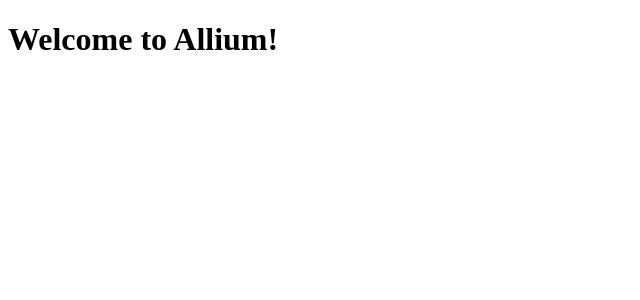
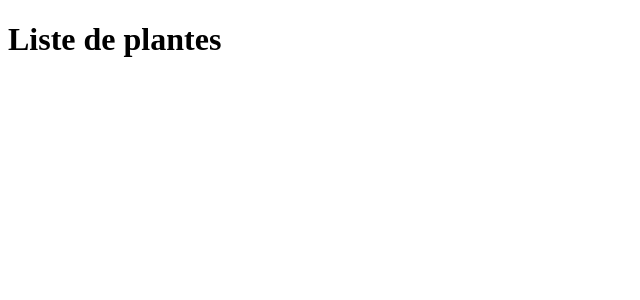
Before and after one commit to alexia-pratensi/ng-plants-app, an Angular app: page / in a window 1280 px wide. Shown: the top 300 px of the page, without its empty margins (0-640 px from the left). Built offline with nearby package versions, Linux system fonts and the light colour scheme.

Commit message:
plant component

```diff
--- a/src/app/app.component.ts
+++ b/src/app/app.component.ts
@@ -1,19 +1,21 @@
 import { Component, OnInit } from '@angular/core';
+import { PLANTS } from './plant_list';
+import { Plant } from './plant';
 
 @Component({
   selector: 'app-root',
-  template:`<h1> Welcome to {{plantList[1]}}!</h1>`
+  template:`<h1>Liste de plantes</h1>`
 })
 export class AppComponent implements OnInit{
-  plantList= ['Astrantia', 'Allium', 'Angelonia'];
+ plantList: Plant[] = PLANTS;
 
   ngOnInit() {
     console.table(this.plantList)
-    this.selectPlant('Allium')
+    this.selectPlant(this.plantList[0])
   }
 
-  selectPlant(plantName: string) {
-    console.log(`Vous avez cliqué sur la plante ${plantName}`)
+  selectPlant(plant: Plant) {
+    console.log(`Vous avez cliqué sur la plante ${plant.name}`)
   }
 
 }
--- a/src/app/plant.ts
+++ b/src/app/plant.ts
@@ -4,5 +4,5 @@ export class Plant {
   picture: string;
   bloom: string;
   description: string;
-
+  created: Date;
 }
--- /dev/null
+++ b/src/app/plant_list.ts
@@ -0,0 +1,76 @@
+import { Plant } from "./plant";
+
+export const PLANTS: Plant[] = [
+  {
+  id: 1,
+  name: 'Astrantia',
+  picture: 'https://hips.hearstapps.com/hmg-prod/images/types-of-flowers-for-garden-astrantia-1674846661.jpeg?crop=1xw:1xh;center,top&resize=980:*',
+  bloom: 'Printemps à été',
+  description: "Cette plante vivace moins connue est en fait un favori des jardins de cottage à l'ancienne. Ses jolies fleurs durent longtemps et attirent des tonnes de pollinisateurs.",
+  created: new Date(),
+  },
+  {
+  id: 2,
+  name: 'Allium',
+  picture: 'https://hips.hearstapps.com/hmg-prod/images/types-of-garden-flowers-purple-allium-1674847068.jpeg?crop=1xw:1xh;center,top&resize=980:*',
+  bloom: 'A la fin du printemps',
+  description: "De hautes fleurs en forme de globe (certaines sont aussi grosses que votre main!) Sont un ajout frappant au jardin printanier. Les rongeurs ne dérangeront pas ces bulbs.",
+  created: new Date(),
+  },
+  {
+    id: 3,
+    name: 'Angelonia',
+    picture: 'https://hips.hearstapps.com/hmg-prod/images/types-of-flowers-for-garden-angelonia-1674847372.jpeg?crop=1xw:1xh;center,top&resize=980:*',
+    bloom: 'Printemps à Automne',
+    description: "Les couleurs vives, les formes en cascade ou dressées et les fleurs qui fleurissent sans arrêt sont autant de raisons de planter cette annuelle dans vos plates-bandes, jardinières et pots. On l'appelle parfois muflier d'été.",
+    created: new Date(),
+  },
+  {
+    id: 4,
+    name: 'Astrantia',
+    picture: 'https://hips.hearstapps.com/hmg-prod/images/types-of-flowers-for-garden-astrantia-1674846661.jpeg?crop=1xw:1xh;center,top&resize=980:*',
+    bloom: 'Printemps à été',
+    description: "Cette plante vivace moins connue est en fait un favori des jardins de cottage à l'ancienne. Ses jolies fleurs durent longtemps et attirent des tonnes de pollinisateurs.",
+    created: new Date(),
+    },
+    {
+    id: 5,
+    name: 'Allium',
+    picture: 'https://hips.hearstapps.com/hmg-prod/images/types-of-garden-flowers-purple-allium-1674847068.jpeg?crop=1xw:1xh;center,top&resize=980:*',
+    bloom: 'A la fin du printemps',
+    description: "De hautes fleurs en forme de globe (certaines sont aussi grosses que votre main!) Sont un ajout frappant au jardin printanier. Les rongeurs ne dérangeront pas ces bulbs.",
+    created: new Date(),
+    },
+    {
+      id: 6,
+      name: 'Angelonia',
+      picture: 'https://hips.hearstapps.com/hmg-prod/images/types-of-flowers-for-garden-angelonia-1674847372.jpeg?crop=1xw:1xh;center,top&resize=980:*',
+      bloom: 'Printemps à Automne',
+      description: "Les couleurs vives, les formes en cascade ou dressées et les fleurs qui fleurissent sans arrêt sont autant de raisons de planter cette annuelle dans vos plates-bandes, jardinières et pots. On l'appelle parfois muflier d'été.",
+      created: new Date(),
+    },
+    {
+    id: 7,
+    name: 'Astrantia',
+    picture: 'https://hips.hearstapps.com/hmg-prod/images/types-of-flowers-for-garden-astrantia-1674846661.jpeg?crop=1xw:1xh;center,top&resize=980:*',
+    bloom: 'Printemps à été',
+    description: "Cette plante vivace moins connue est en fait un favori des jardins de cottage à l'ancienne. Ses jolies fleurs durent longtemps et attirent des tonnes de pollinisateurs.",
+    created: new Date(),
+    },
+    {
+    id: 8,
+    name: 'Allium',
+    picture: 'https://hips.hearstapps.com/hmg-prod/images/types-of-garden-flowers-purple-allium-1674847068.jpeg?crop=1xw:1xh;center,top&resize=980:*',
+    bloom: 'A la fin du printemps',
+    description: "De hautes fleurs en forme de globe (certaines sont aussi grosses que votre main!) Sont un ajout frappant au jardin printanier. Les rongeurs ne dérangeront pas ces bulbs.",
+    created: new Date(),
+    },
+    {
+      id: 9,
+      name: 'Angelonia',
+      picture: 'https://hips.hearstapps.com/hmg-prod/images/types-of-flowers-for-garden-angelonia-1674847372.jpeg?crop=1xw:1xh;center,top&resize=980:*',
+      bloom: 'Printemps à Automne',
+      description: "Les couleurs vives, les formes en cascade ou dressées et les fleurs qui fleurissent sans arrêt sont autant de raisons de planter cette annuelle dans vos plates-bandes, jardinières et pots. On l'appelle parfois muflier d'été.",
+      created: new Date(),
+    }
+  ]
```
